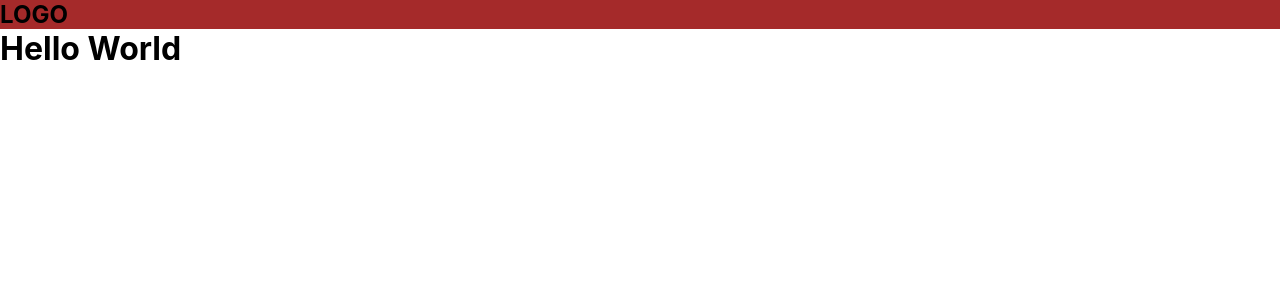
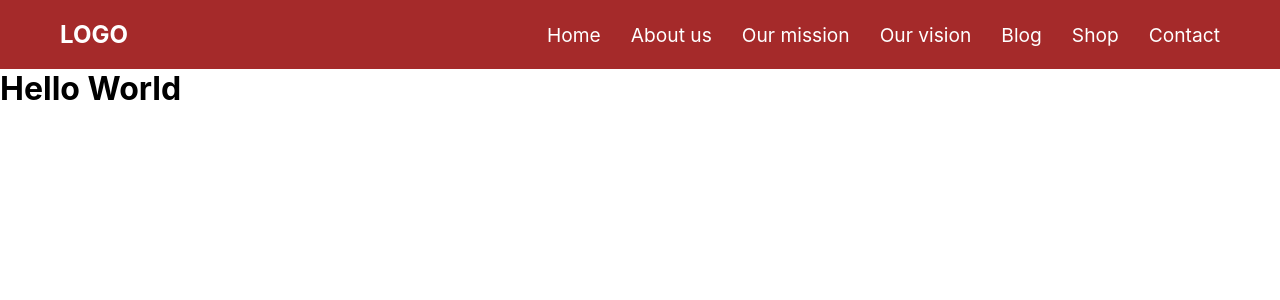
Before and after one commit to AnzorSv/first-react-app, a React (Create React App) app: page / in a window 1280 px wide. Shown: the top 300 px of the page. Built offline with nearby package versions, Linux system fonts and the light colour scheme.

Commit message:
add styles to to top navbar

```diff
--- a/src/Navbar.css
+++ b/src/Navbar.css
@@ -2,6 +2,26 @@
     margin: 0;
     padding: 0;
 }
+
 .top-navbar {
     background-color: brown;
+    padding: 20px 60px ;
+    display: flex;
+    justify-content: space-between;
+    align-items: center;
 }
+
+.top-navbar .logo {
+    color: white;
+}
+
+.top-navbar ul {
+    display: flex;
+    gap: 30px;
+}
+
+.top-navbar ul li {
+    list-style: none;
+    font-size: 1.2rem;
+    color: white;
+}
--- a/src/Navbar.js
+++ b/src/Navbar.js
@@ -3,7 +3,16 @@ import './Navbar.css';
 function Navbar() {
     return (
       <nav className="top-navbar">
-        <h1>LOGO</h1>
+        <h1 className="logo">LOGO</h1>
+        <ul>
+            <li>Home</li>
+            <li>About us</li>
+            <li>Our mission</li>
+            <li>Our vision</li>
+            <li>Blog</li>
+            <li>Shop</li>
+            <li>Contact</li>
+        </ul>
       </nav>
     );
   }
```
